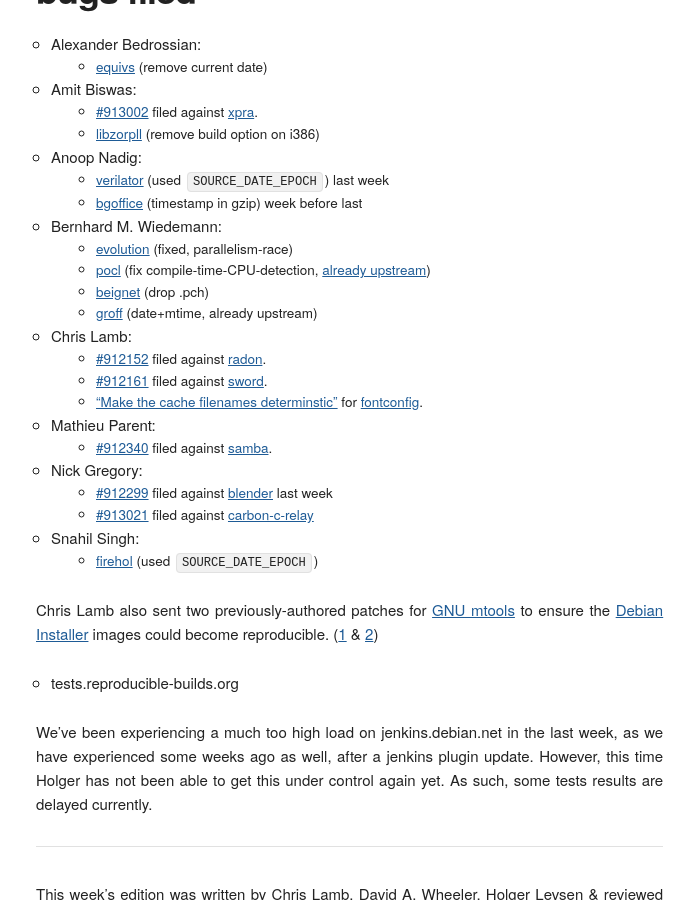
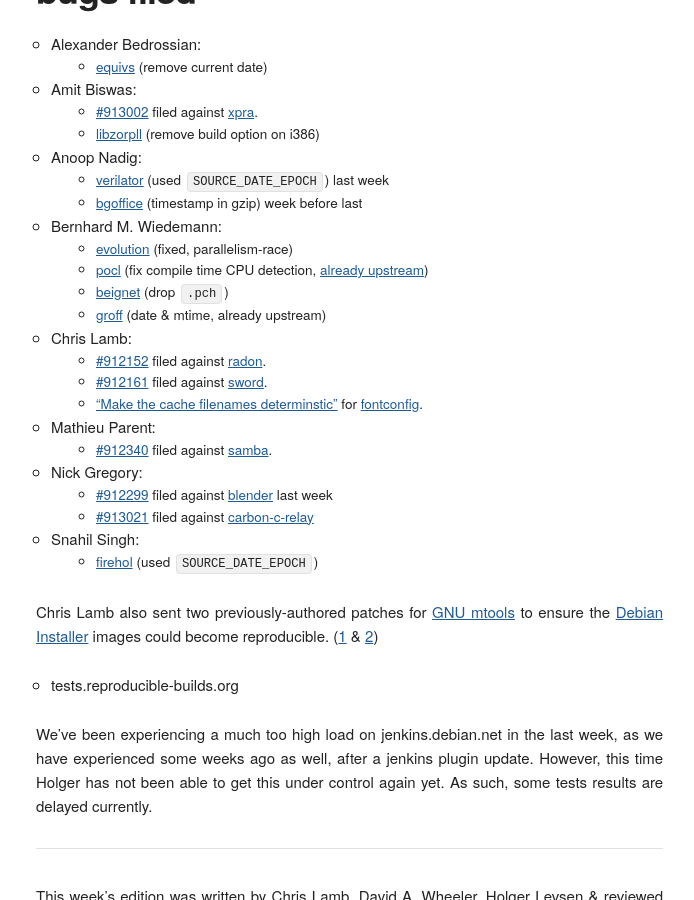
Before and after one commit to prototypefund/reproducible-website, a Jekyll site: the page built from _blog/posts/184.md, in a window 1280 px wide and 900 px high, scrolled down 1953 px. Shown: the whole window, without its empty margins (124-818 px from the left). Built offline with Jekyll 4.4.1, drawn with Linux system fonts in a browser that asks for light colours; some web fonts are replaced.

Commit message:
Tidy bugs filed section.

```diff
--- a/_blog/posts/184.md
+++ b/_blog/posts/184.md
@@ -46,9 +46,9 @@
 
 * Bernhard M. Wiedemann:
     * [evolution](https://gitlab.gnome.org/GNOME/evolution/issues/196) (fixed, parallelism-race)
-    * [pocl](https://build.opensuse.org/request/show/645732) (fix compile-time-CPU-detection, [already upstream](https://github.com/pocl/pocl/pull/667))
-    * [beignet](https://build.opensuse.org/request/show/645792) (drop .pch)
-    * [groff](https://build.opensuse.org/request/show/645935) (date+mtime, already upstream)
+    * [pocl](https://build.opensuse.org/request/show/645732) (fix compile time CPU detection, [already upstream](https://github.com/pocl/pocl/pull/667))
+    * [beignet](https://build.opensuse.org/request/show/645792) (drop `.pch`)
+    * [groff](https://build.opensuse.org/request/show/645935) (date & mtime, already upstream)
 
 * Chris Lamb:
     * [#912152](https://bugs.debian.org/912152) filed against [radon](https://tracker.debian.org/pkg/radon).
```
